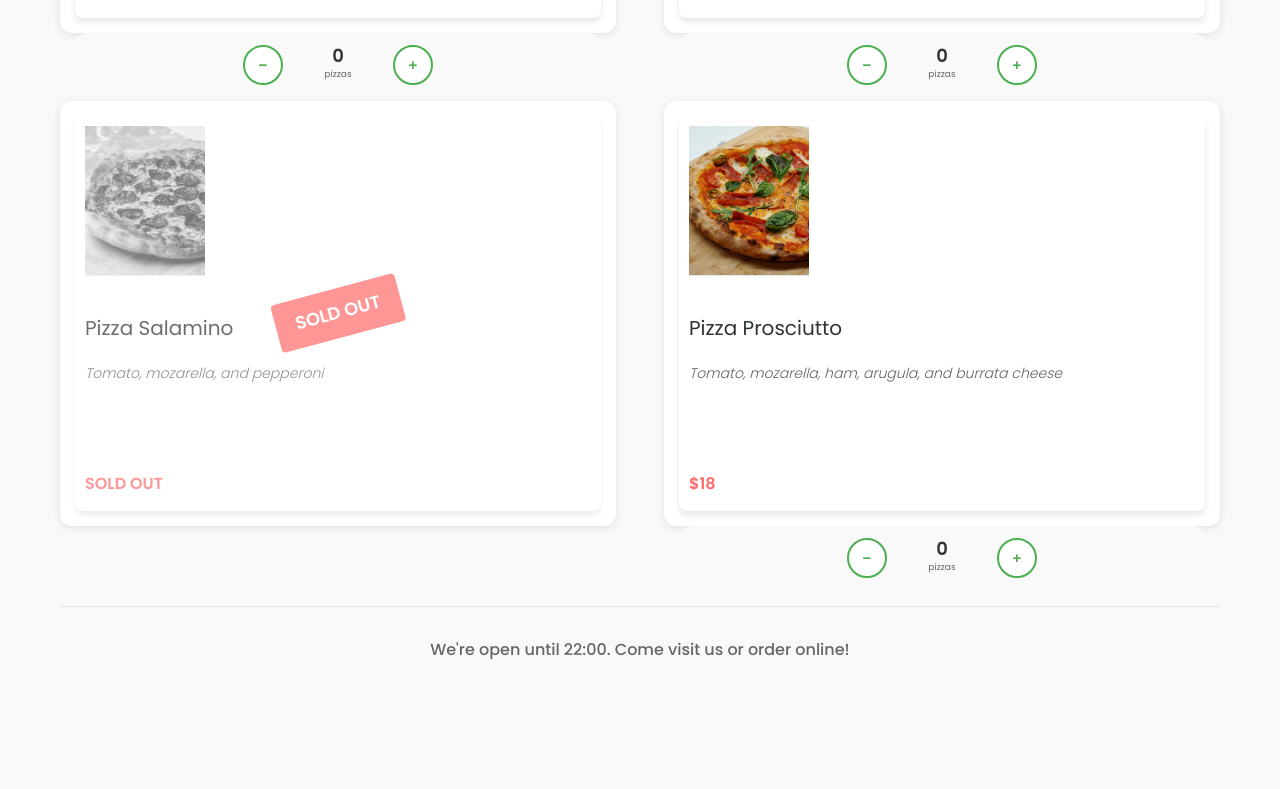
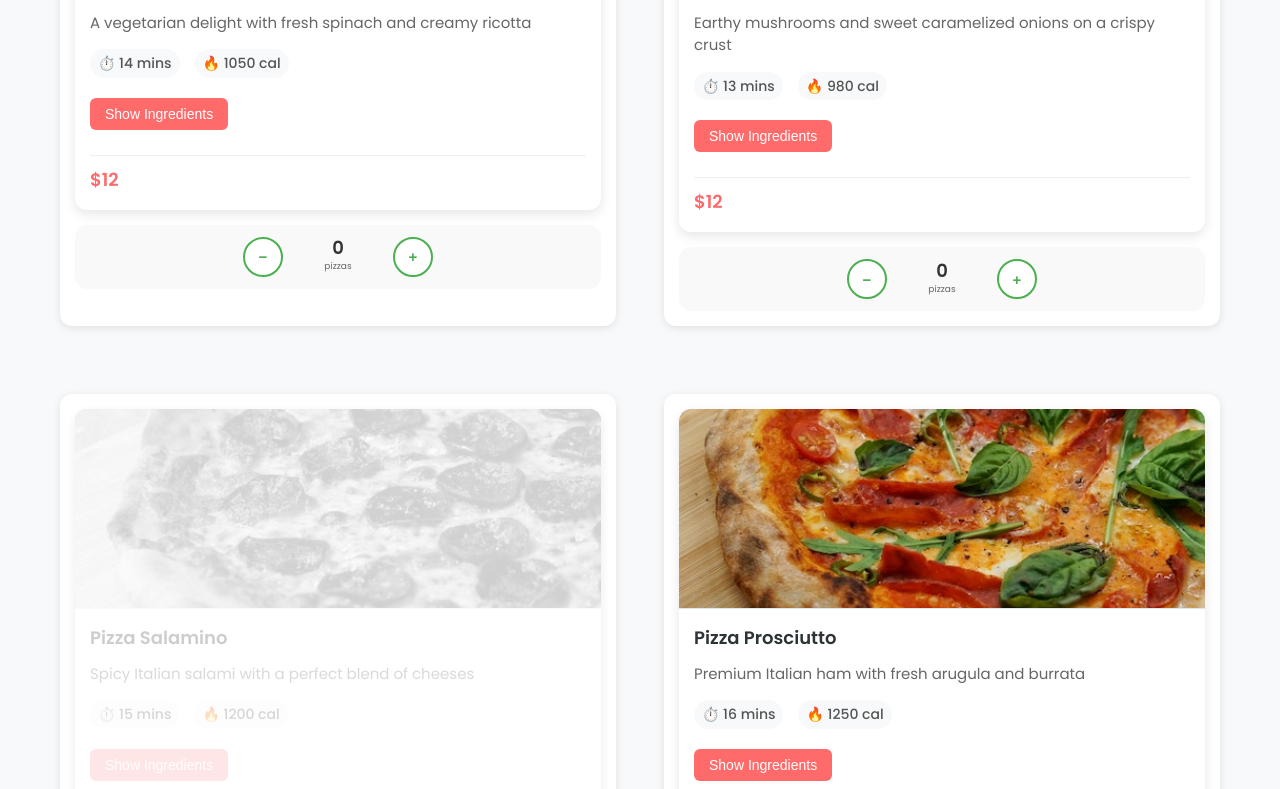
Before and after one commit to KhaledMeow/pizza-app, a React (Create React App) app: page / in a window 1280 px wide. Shown: the part 1111-1900 px from the top of the page. Before the commit the page ends 1843 px from the top, so only its background shows below. Built offline with nearby package versions, Linux system fonts and the light colour scheme.

Commit message:
upgrading & enhancements

```diff
--- a/src/components/MenuPage.js
+++ b/src/components/MenuPage.js
@@ -108,10 +108,13 @@ function MenuPage() {
                         <div key={pizza.name} className="pizza-container">
                             <Pizza
                                 name={pizza.name}
+                                description={pizza.description}
                                 ingredients={pizza.ingredients}
                                 price={pizza.price}
                                 photoName={pizza.photoName}
                                 soldOut={pizza.soldOut}
+                                cookingTime={pizza.cookingTime}
+                                calories={pizza.calories}
                             />
                             {!pizza.soldOut && (
                                 <div className="quantity-selector">
--- a/src/components/Pizza.js
+++ b/src/components/Pizza.js
@@ -1,13 +1,49 @@
-import React from 'react';
+import React, { useState } from 'react';
 
-function Pizza({ name, ingredients, price, photoName, soldOut }) {
+function Pizza({ name, description, ingredients, price, photoName, soldOut, cookingTime, calories }) {
+  const [showDetails, setShowDetails] = useState(false);
+
   return (
     <div className={`pizza ${soldOut ? 'sold-out' : ''}`}>
       <img src={photoName} alt={name} />
       <div className="pizza-info">
         <h3>{name}</h3>
-        <p>{ingredients}</p>
-        <span>{soldOut ? 'SOLD OUT' : `$${price}`}</span>
+        <p className="pizza-description">{description}</p>
+
+        <div className="pizza-meta">
+          <span>⏱️ {cookingTime}</span>
+          <span>🔥 {calories}</span>
+        </div>
+
+        <button
+          className="ingredients-toggle"
+          onClick={() => setShowDetails(!showDetails)}
+        >
+          {showDetails ? 'Hide Details' : 'Show Ingredients'}
+        </button>
+
+        {showDetails && (
+          <div className="ingredients-details">
+            <h4>Ingredients:</h4>
+            <ul>
+              {ingredients.map((ingredient, index) => (
+                <li
+                  key={index}
+                  className={ingredient.isAllergen ? 'allergen' : ''}
+                >
+                  {ingredient.name}
+                  {ingredient.isAllergen && <span className="allergen-badge">Allergen</span>}
+                </li>
+              ))}
+            </ul>
+          </div>
+        )}
+
+        <div className="pizza-footer">
+          <span className={`price ${soldOut ? 'sold-out-text' : ''}`}>
+            {soldOut ? 'UNAVAILABLE - CHECK BACK SOON' : `$${price}`}
+          </span>
+        </div>
       </div>
     </div>
   );
--- a/src/data/pizzas.js
+++ b/src/data/pizzas.js
@@ -1,44 +1,103 @@
 export const pizzaData = [
   {
     name: "Focaccia",
-    ingredients: "Bread with italian olive oil and rosemary",
+    description: "Classic Italian flatbread with a soft, chewy texture",
+    ingredients: [
+      { name: "Artisanal flour", isAllergen: false },
+      { name: "Extra virgin olive oil", isAllergen: false },
+      { name: "Fresh rosemary", isAllergen: false },
+      { name: "Sea salt", isAllergen: false },
+      { name: "Active dry yeast", isAllergen: false },
+    ],
     price: 6,
     photoName: "pizzas/focaccia.jpg",
     soldOut: false,
+    cookingTime: "15 mins",
+    calories: "850 cal"
   },
   {
     name: "Pizza Margherita",
-    ingredients: "Tomato and mozarella",
+    description: "The classic Neapolitan pizza with simple, fresh ingredients",
+    ingredients: [
+      { name: "San Marzano tomatoes", isAllergen: false },
+      { name: "Fresh mozzarella di bufala", isAllergen: true },
+      { name: "Fresh basil", isAllergen: false },
+      { name: "Extra virgin olive oil", isAllergen: false },
+      { name: "Sea salt", isAllergen: false },
+    ],
     price: 10,
     photoName: "pizzas/margherita.jpg",
     soldOut: false,
+    cookingTime: "12 mins",
+    calories: "950 cal"
   },
   {
     name: "Pizza Spinaci",
-    ingredients: "Tomato, mozarella, spinach, and ricotta cheese",
+    description: "A vegetarian delight with fresh spinach and creamy ricotta",
+    ingredients: [
+      { name: "Tomato sauce", isAllergen: false },
+      { name: "Fresh mozzarella", isAllergen: true },
+      { name: "Baby spinach", isAllergen: false },
+      { name: "Ricotta cheese", isAllergen: true },
+      { name: "Garlic", isAllergen: false },
+      { name: "Extra virgin olive oil", isAllergen: false },
+    ],
     price: 12,
     photoName: "pizzas/spinaci.jpg",
     soldOut: false,
+    cookingTime: "14 mins",
+    calories: "1050 cal"
   },
   {
     name: "Pizza Funghi",
-    ingredients: "Tomato, mozarella, mushrooms, and onion",
+    description: "Earthy mushrooms and sweet caramelized onions on a crispy crust",
+    ingredients: [
+      { name: "Tomato sauce", isAllergen: false },
+      { name: "Fresh mozzarella", isAllergen: true },
+      { name: "Mixed wild mushrooms", isAllergen: false },
+      { name: "Caramelized onions", isAllergen: false },
+      { name: "Thyme", isAllergen: false },
+      { name: "Truffle oil", isAllergen: false },
+    ],
     price: 12,
     photoName: "pizzas/funghi.jpg",
     soldOut: false,
+    cookingTime: "13 mins",
+    calories: "980 cal"
   },
   {
     name: "Pizza Salamino",
-    ingredients: "Tomato, mozarella, and pepperoni",
+    description: "Spicy Italian salami with a perfect blend of cheeses",
+    ingredients: [
+      { name: "Tomato sauce", isAllergen: false },
+      { name: "Fresh mozzarella", isAllergen: true },
+      { name: "Spicy salami", isAllergen: false },
+      { name: "Parmesan", isAllergen: true },
+      { name: "Oregano", isAllergen: false },
+      { name: "Chili flakes", isAllergen: false },
+    ],
     price: 15,
     photoName: "pizzas/salamino.jpg",
     soldOut: true,
+    cookingTime: "15 mins",
+    calories: "1200 cal"
   },
   {
     name: "Pizza Prosciutto",
-    ingredients: "Tomato, mozarella, ham, arugula, and burrata cheese",
+    description: "Premium Italian ham with fresh arugula and burrata",
+    ingredients: [
+      { name: "Tomato sauce", isAllergen: false },
+      { name: "Fresh mozzarella", isAllergen: true },
+      { name: "Prosciutto di Parma", isAllergen: false },
+      { name: "Fresh burrata", isAllergen: true },
+      { name: "Baby arugula", isAllergen: false },
+      { name: "Cherry tomatoes", isAllergen: false },
+      { name: "Balsamic glaze", isAllergen: false },
+    ],
     price: 18,
     photoName: "pizzas/prosciutto.jpg",
     soldOut: false,
+    cookingTime: "16 mins",
+    calories: "1250 cal"
   },
 ];
--- a/src/index.css
+++ b/src/index.css
@@ -70,41 +70,20 @@ body {
 
 /* Pizza Card */
 .pizza {
+  display: flex;
+  flex-direction: column;
+  gap: 1rem;
   background: var(--white);
   border-radius: var(--border-radius);
   overflow: hidden;
   box-shadow: var(--shadow);
-  transition: transform 0.3s ease, box-shadow 0.3s ease;
-  display: flex;
-  flex-direction: column;
-  height: 100%;
-  padding: 1rem;
+  transition: all 0.3s ease;
+  position: relative;
 }
 
 .pizza:hover {
   transform: translateY(-5px);
-  box-shadow: 0 10px 20px rgba(0, 0, 0, 0.1);
-}
-
-.pizza.sold-out {
-  opacity: 0.7;
-  position: relative;
-}
-
-.pizza.sold-out::after {
-  content: 'SOLD OUT';
-  position: absolute;
-  top: 50%;
-  left: 50%;
-  transform: translate(-50%, -50%) rotate(-15deg);
-  background: var(--primary-color);
-  color: white;
-  padding: 1rem 2rem;
-  border-radius: 4px;
-  font-weight: bold;
-  font-size: 1.8rem;
-  pointer-events: none;
-  z-index: 2;
+  box-shadow: 0 8px 15px rgba(0, 0, 0, 0.1);
 }
 
 .pizza img {
@@ -195,41 +174,202 @@ footer {
 
 .pizza {
   display: flex;
-  gap: 3.2rem;
+  flex-direction: column;
+  gap: 1.5rem;
+  background: white;
+  border-radius: 12px;
+  overflow: hidden;
+  box-shadow: 0 4px 12px rgba(0,0,0,0.1);
+  transition: all 0.3s ease;
+  position: relative;
+  padding-bottom: 1.5rem;
 }
 
 .pizza img {
-  width: 12rem;
-  aspect-ratio: 1;
-  align-self: start;
+  width: 100%;
+  height: 200px;
+  object-fit: cover;
+  transition: transform 0.3s ease;
 }
 
-.pizza div {
+.pizza > div {
+  padding: 0 1.5rem;
   display: flex;
   flex-direction: column;
-  gap: 0.8rem;
-  padding: 0.4rem 0;
+  gap: 1rem;
 }
 
 .pizza h3 {
-  font-size: 2rem;
-  font-weight: 400;
+  font-size: 1.8rem;
+  font-weight: 600;
+  color: #2d3436;
+  margin: 0;
 }
 
 .pizza p {
-  font-size: 1.4rem;
-  font-weight: 300;
-  font-style: italic;
-  margin-bottom: auto;
+  font-size: 1.5rem;
+  color: #666;
+  line-height: 1.5;
+  margin: 0;
 }
 
-.pizza span {
-  display: block;
-  font-size: 1.6rem;
+.pizza-meta {
+  display: flex;
+  gap: 1.5rem;
+  color: #666;
+  font-size: 1.4rem;
+  margin: 0.5rem 0;
+}
+
+.ingredients-toggle {
+  background: #ff6b6b;
+  color: white;
+  border: none;
+  padding: 0.8rem 1.5rem;
+  border-radius: 6px;
+  cursor: pointer;
+  font-weight: 500;
+  margin: 0.5rem 0;
+  align-self: flex-start;
+  transition: all 0.2s ease;
+  font-size: 1.4rem;
+}
+
+.ingredients-toggle:hover {
+  background: #ff5252;
+  transform: translateY(-1px);
+}
+
+.ingredients-details {
+  margin-top: 0.5rem;
+  padding: 1.5rem;
+  background: #f8f9fa;
+  border-radius: 8px;
+  border: 1px solid #eee;
+  animation: fadeIn 0.3s ease;
+}
+
+@keyframes fadeIn {
+  from { opacity: 0; transform: translateY(-10px); }
+  to { opacity: 1; transform: translateY(0); }
+}
+
+.ingredients-details h4 {
+  margin-bottom: 1rem;
+  color: #2d3436;
+  font-size: 1.5rem;
+  font-weight: 500;
+}
+
+.ingredients-details ul {
+  list-style: none;
+  display: flex;
+  flex-wrap: wrap;
+  gap: 0.8rem;
+  margin: 0;
+  padding: 0;
+}
+
+.ingredients-details li {
+  background: white;
+  padding: 0.5rem 1rem;
+  border-radius: 20px;
+  font-size: 1.3rem;
+  box-shadow: 0 1px 3px rgba(0,0,0,0.1);
+  display: flex;
+  align-items: center;
+  gap: 0.5rem;
+}
+
+.ingredients-details .allergen {
+  background-color: #fff5f5;
+  border: 1px solid #ffd6d6;
+  color: #d32f2f; /* Darker red for better contrast */
+  font-weight: 500;
+}
+
+.allergen-badge {
+  background: #000000;
+  color: white;
+  font-size: 0.9rem;
+  padding: 0.1rem 0.6rem;
+  border-radius: 10px;
+  margin-left: 0.5rem;
+  font-weight: 500;
+  text-transform: uppercase;
+  letter-spacing: 0.5px;
+  font-size: 0.8rem;
+}
+
+.pizza-meta span {
+  display: flex;
+  align-items: center;
+  gap: 0.3rem;
+  font-size: 1.4rem;
+  color: #555;
+  background: #f8f9fa;
+  padding: 0.3rem 0.8rem;
+  border-radius: 15px;
+  font-weight: 500;
+}
+
+.pizza-footer {
+  margin-top: 1rem;
+  padding-top: 1rem;
+  border-top: 1px solid #eee;
+  display: flex;
+  justify-content: space-between;
+  align-items: center;
+}
+
+.pizza .price {
+  font-size: 1.8rem;
+  font-weight: 700;
+  color: #ff6b6b;
 }
 
 .pizza.sold-out {
+  opacity: 0.8;
+  position: relative;
+}
+
+.pizza.sold-out::after {
+  content: '';
+  position: absolute;
+  top: 0;
+  left: 0;
+  right: 0;
+  bottom: 0;
+  background: rgba(255, 255, 255, 0.7);
+  z-index: 1;
+  pointer-events: none;
+}
+
+.pizza.sold-out .price,
+.pizza.sold-out .sold-out-text {
   color: #888;
+  text-decoration: line-through;
+  position: relative;
+  z-index: 2;
+}
+
+.pizza.sold-out .ingredients-toggle {
+  opacity: 0.7;
+  pointer-events: none;
+}
+
+@media (max-width: 768px) {
+  .pizza {
+    margin: 0 1rem;
+  }
+
+  .pizza img {
+    height: 180px;
+  }
+
+  .ingredients-details ul {
+    justify-content: center;
+  }
 }
 
 .pizza.sold-out img {
```
